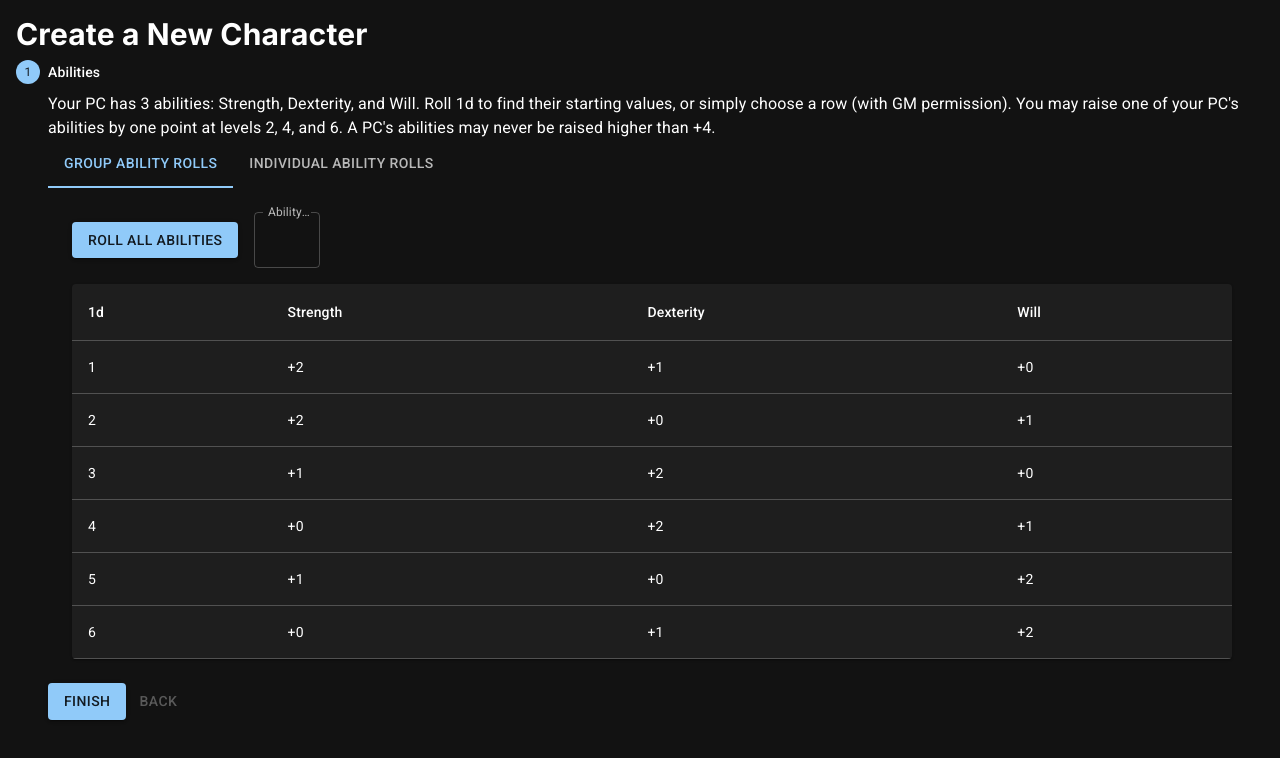
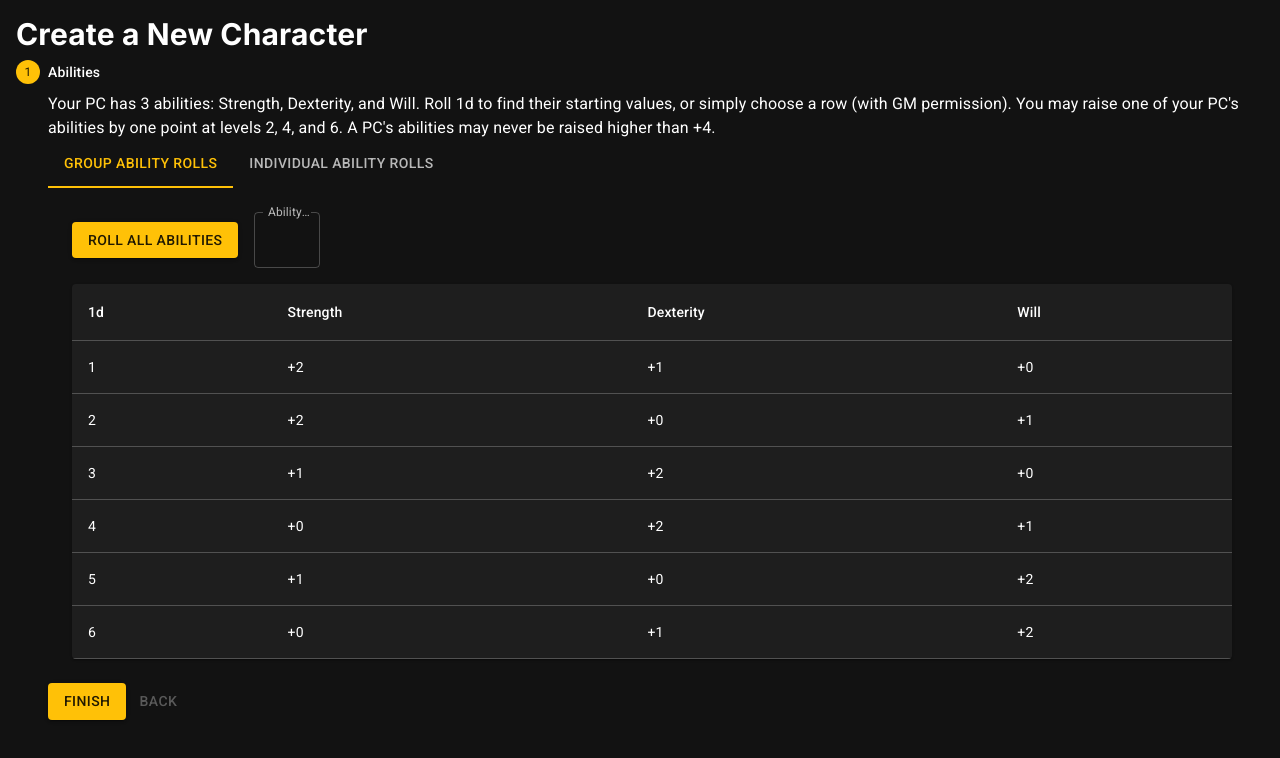
Before and after one commit to gvorbeck/glyph-quest, a Next.js app: page /characters/new in a window 1280 px wide. Shown: the top 758 px of the page. Built offline with nearby package versions, Linux system fonts and the light colour scheme; no server answers.

Commit message:
Update theme

```diff
--- a/src/components/ThemeRegistry.tsx
+++ b/src/components/ThemeRegistry.tsx
@@ -3,10 +3,15 @@
 import { ThemeProvider, createTheme } from "@mui/material/styles";
 import CssBaseline from "@mui/material/CssBaseline";
 import { ReactNode } from "react";
+import { amber } from "@mui/material/colors";
 
 const darkTheme = createTheme({
   palette: {
     mode: "dark",
+    primary: amber,
+    secondary: {
+      main: "#ffd180",
+    },
   },
 });
 
```
